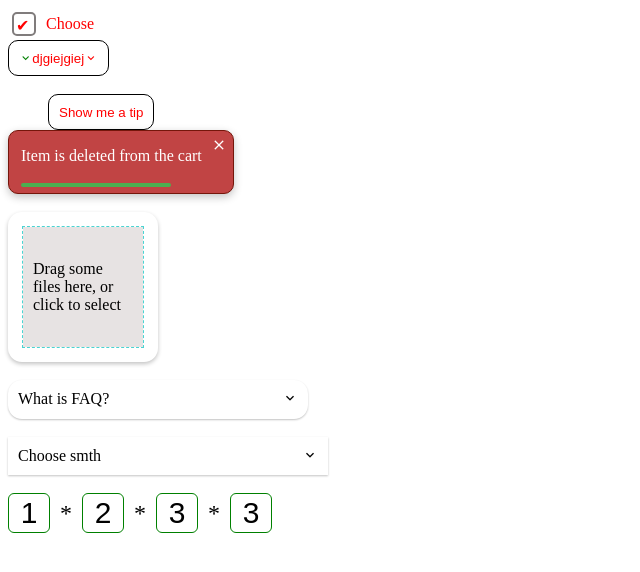
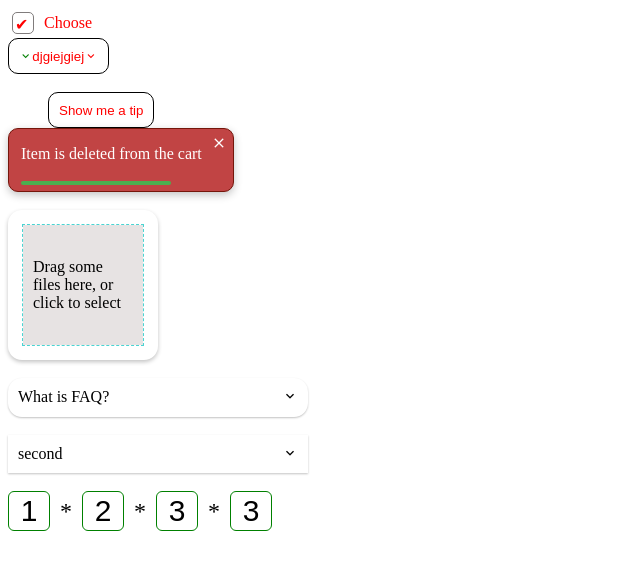
Before and after one commit to pltnv/Iana-ui, a Vue app: page / in a window 1280 px wide. Shown: the top 572 px of the page, without its empty margins (0-640 px from the left). Built offline with nearby package versions, Linux system fonts and the light colour scheme.

Commit message:
chore: i-select fixes

```diff
--- a/src/App.vue
+++ b/src/App.vue
@@ -92,8 +92,9 @@ export default {
     let selectedFile = ref();
     let otp = ref("123355");
 
-    let selectedItem = ref();
+    let selectedItem = ref("second");
     const selectItems = ref([
+      { text: "Choose smth", value: "" },
       { text: "First option", value: "first" },
       { text: "Second option", value: "second" },
       { text: "Third option", value: "third" }
--- a/src/components/ICheckbox/ICheckbox.vue
+++ b/src/components/ICheckbox/ICheckbox.vue
@@ -78,7 +78,7 @@ export default {
     width: 20px;
     height: 20px;
     border-radius: 5px;
-    border: 2px solid #807c7c;
+    border: 1px solid #807c7c;
     margin-right: 10px;
     background: white;
     text-align: left;
--- a/src/components/ICode/ICode.vue
+++ b/src/components/ICode/ICode.vue
@@ -5,6 +5,7 @@
         ref="input"
         v-model.trim="localValue[index]"
         :type="type"
+        autofocus
         maxlength="1"
         min="0"
         max="9"
@@ -77,18 +78,14 @@ export default {
       }
     };
 
-    watch(
-      () => props.modelValue,
-      (newValue) => {
-        localValue.value = [...newValue.slice(0, props.amount).split("")];
-      }
-    );
+    watch(props.modelValue, (newValue) => {
+      localValue.value = [...newValue.slice(0, props.amount).split("")];
+    });
 
-    // todo: fix binding
-    // watchEffect(() => {
-    //   const otpString = [...localValue.value].join("");
-    //   emit("update:modelValue", otpString);
-    // });
+    watch(localValue.value, () => {
+      const otpString = localValue.value.join("");
+      emit("update:modelValue", otpString);
+    });
 
     return {
       localValue,
--- a/src/components/ISelect/ISelect.vue
+++ b/src/components/ISelect/ISelect.vue
@@ -1,37 +1,46 @@
 <template>
-  <div :id="id" class="i-select">
+  <div
+    :id="id"
+    :name="name"
+    class="i-select"
+    :class="{ 'i-select--disabled': disabled, 'i-select--readonly': readonly }"
+  >
     <div class="i-select__label" @click="toggleShowOptions">
-      {{ label }}
+      <div v-if="selectedItem" v-text="selectedItem" />
+      <div v-else>{{ label }}</div>
       <div class="chevron" :class="{ 'chevron--up': showOptions }">
         <i class="mdi mdi-chevron-down" />
       </div>
     </div>
-    <template v-if="showOptions">
+    <div v-if="showOptions" class="options">
       <div
         v-for="item in items"
         :key="item.value"
-        class="i-select__options"
+        class="i-select__option"
         @click="selectItem(item.value)"
       >
         {{ item.text }}
       </div>
-    </template>
+    </div>
   </div>
 </template>
 
 <script>
-import { ref } from "vue";
+import { ref, watch, toRef } from "vue";
 
 export default {
   name: "ISelect",
   props: {
     id: String,
+    name: String,
     modelValue: String,
-    message: String,
+    items: Array,
     label: String,
     multiple: Boolean,
     maxWidth: String,
     minWidth: String,
+    disabled: Boolean,
+    readonly: Boolean,
     variant: {
       type: String,
       default: "default",
@@ -39,16 +48,18 @@ export default {
         return ["default", "flat", "outlined"].indexOf(value) !== -1;
       }
     },
-    clearable: Boolean,
-    items: Array
+    clearable: Boolean
   },
   emits: ["update:modelValue"],
 
   setup(props, { emit }) {
     let showOptions = ref(false);
+    let selectedItem = ref(props.modelValue || "");
+    let modelValueRef = toRef(props, "modelValue");
 
     const selectItem = (itemValue) => {
-      console.log(itemValue);
+      selectedItem.value = itemValue;
+      showOptions.value = false;
       emit("update:modelValue", itemValue);
     };
 
@@ -56,7 +67,18 @@ export default {
       showOptions.value = !showOptions.value;
     };
 
-    return { showOptions, toggleShowOptions, selectItem };
+    watch(modelValueRef, (updatedmodelValueRef) => {
+      selectedItem.value = updatedmodelValueRef;
+    });
+
+    return {
+      showOptions,
+      selectedItem,
+      modelValueRef,
+
+      toggleShowOptions,
+      selectItem
+    };
   }
 };
 </script>
@@ -64,12 +86,22 @@ export default {
 <style lang="scss">
 .i-select {
   width: 300px;
-  padding: 10px;
   box-shadow: rgba(0, 0, 0, 0.24) 0px 1px 2px;
+
+  &--disabled {
+    pointer-events: none;
+    opacity: 0.5;
+  }
+
+  &--readonly {
+    pointer-events: none;
+    opacity: 1;
+  }
 
   &__label {
     display: flex;
     justify-content: space-between;
+    padding: 10px;
 
     .chevron {
       transition: all 0.1s linear;
@@ -79,5 +111,17 @@ export default {
       }
     }
   }
+
+  .options {
+    border-top: 1px solid rgb(105, 104, 104);
+  }
+
+  &__option {
+    padding: 10px;
+
+    &:hover {
+      background: #f0f0f0;
+    }
+  }
 }
 </style>
```
